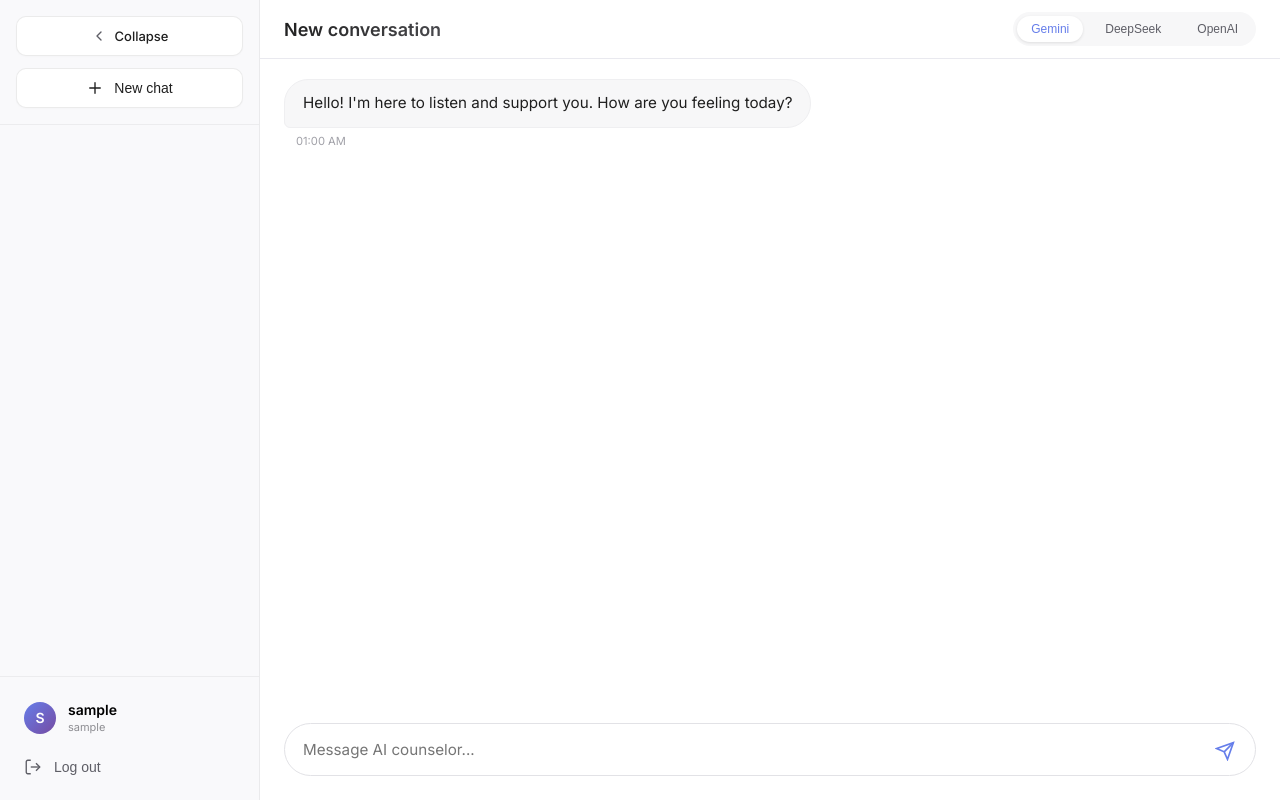
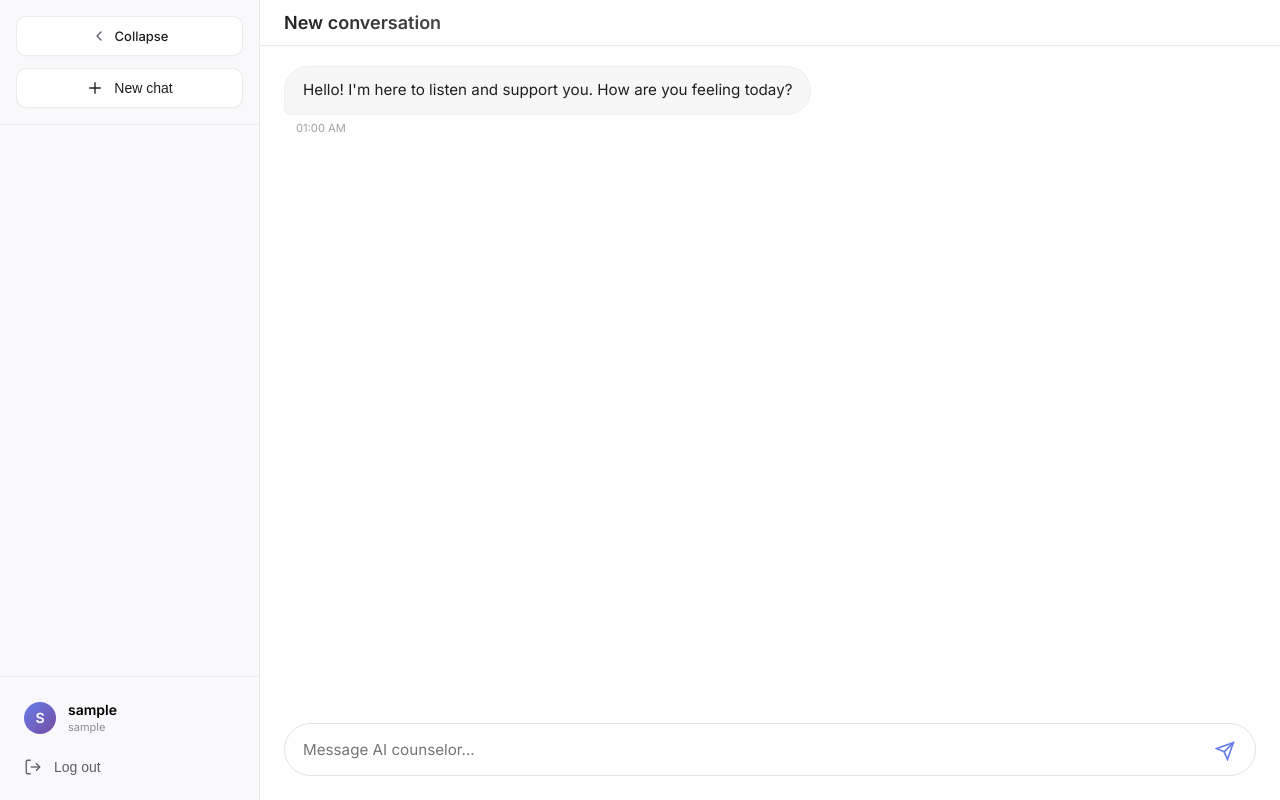
Before and after one commit to Jacob7179/Intelligence-Mental-Health-Chatbot, a Flask app: page / in a window 1280 px wide. Run offline with Flask 3, Linux system fonts and the light colour scheme; the visitor is signed in with stand-in values (Sample User, id 1); data that the repository does not hold is empty.

Commit message:
Remove switch api key function and improve emotion detection.

```diff
--- a/app.py
+++ b/app.py
@@ -113,12 +113,7 @@ label_encoder = None
 
 # API Configuration
 GEMINI_API_KEY = os.getenv('GEMINI_API_KEY')
-DEEPSEEK_API_KEY = os.getenv('DEEPSEEK_API_KEY')
-OPENAI_API_KEY = os.getenv('OPENAI_API_KEY')
-DEFAULT_API = os.getenv('DEFAULT_API', 'gemini')
-
-# Current API selection (can be changed at runtime)
-current_api = DEFAULT_API
+current_api = DEFAULT_API = 'gemini'
 
 # Device configuration
 device = torch.device("cuda" if torch.cuda.is_available() else "cpu")
@@ -232,63 +227,106 @@ def enhanced_keyword_detection(text):
     """Enhanced keyword-based emotion detection with scoring system"""
     text_lower = text.lower()
 
+    # Check for very short positive responses first
+    short_positive = ['good', 'great', 'fine', 'ok', 'okay', 'im good', "i'm good", 'doing good', 'feeling good']
+    if text_lower in short_positive:
+        return 'happy', 0.95
+
     # Comprehensive emotion keywords with weights
     emotion_keywords = {
         'happy': {
             'primary': ['happy', 'joy', 'glad', 'wonderful', 'great', 'excited', 'amazing',
-                       'awesome', 'fantastic', 'won', 'champion', 'victory', 'success', 'celebrate',
-                       'blessed', 'grateful', 'thankful', 'delighted', 'pleased', 'thrilled',
-                       'ecstatic', 'overjoyed', 'elated', 'cheerful', 'optimistic', 'bright',
-                       'sunny', 'smile', 'laugh', 'fun', 'enjoy', 'love life', 'good day',
-                       'feel good', 'looking forward', 'can\'t wait', 'so happy', 'very happy'],
+                    'awesome', 'fantastic', 'won', 'champion', 'victory', 'success', 'celebrate',
+                    'blessed', 'grateful', 'thankful', 'delighted', 'pleased', 'thrilled',
+                    'ecstatic', 'overjoyed', 'elated', 'cheerful', 'optimistic', 'bright',
+                    'sunny', 'smile', 'laugh', 'fun', 'enjoy', 'love life', 'good day', 'good',
+                    'feel good', 'looking forward', 'can\'t wait', 'so happy', 'very happy',
+                    'bliss', 'blissful', 'content', 'satisfied', 'jubilant', 'exhilarated',
+                    'radiant', 'upbeat', 'joyful', 'playful', 'hopeful', 'lighthearted',
+                    'on cloud nine', 'over the moon', 'walking on air', 'in high spirits',
+                    'made my day', 'best day ever', 'living the dream', 'couldn\'t be happier'],
             'weight': 2
         },
         'sad': {
             'primary': ['sad', 'depressed', 'unhappy', 'down', 'cry', 'lonely', 'hurt', 'grief',
-                       'heartbroken', 'miserable', 'devastated', 'hopeless', 'despair', 'gloomy',
-                       'tears', 'weep', 'sorrow', 'pain', 'suffering', 'empty', 'lost', 'alone',
-                       'isolated', 'rejected', 'abandoned', 'worthless', 'useless', 'failure',
-                       'so sad', 'very sad', 'feeling sad'],
+                    'heartbroken', 'miserable', 'devastated', 'hopeless', 'despair', 'gloomy',
+                    'tears', 'weep', 'sorrow', 'pain', 'suffering', 'empty', 'lost', 'alone',
+                    'isolated', 'rejected', 'abandoned', 'worthless', 'useless', 'failure',
+                    'so sad', 'very sad', 'feeling sad',
+                    'gloom', 'melancholy', 'mourn', 'mourning', 'anguish', 'downcast',
+                    'dismal', 'bleak', 'heavy heart', 'heartache', 'broken', 'crushed',
+                    'defeated', 'numb', 'withdrawn', 'tearful', 'weepy', 'blue', 'feeling blue',
+                    'in a funk', 'low', 'rough day', 'can\'t stop crying', 'no energy',
+                    'what\'s the point', 'falling apart'],
             'weight': 2
         },
         'angry': {
             'primary': ['angry', 'mad', 'frustrated', 'annoyed', 'furious', 'rage', 'hate',
-                       'irritated', 'upset', 'bitter', 'resentful', 'hostile', 'aggressive',
-                       'enraged', 'livid', 'outraged', 'fuming', 'explode', 'fight', 'argue',
-                       'yell', 'scream', 'shout', 'curse', 'damn', 'hateful', 'vengeful'],
+                    'irritated', 'upset', 'bitter', 'resentful', 'hostile', 'aggressive',
+                    'enraged', 'livid', 'outraged', 'fuming', 'explode', 'fight', 'argue',
+                    'yell', 'scream', 'shout', 'curse', 'damn', 'hateful', 'vengeful',
+                    'exasperated', 'infuriated', 'incensed', 'indignant', 'irate', 'seething',
+                    'wrath', 'wrathful', 'cross', 'grumpy', 'cranky', 'pissed', 'pissed off',
+                    'fed up', 'sick of', 'boiling', 'heated', 'storming', 'bitter',
+                    'grudge', 'vengeance', 'want to scream', 'seeing red', 'blowing off steam'],
             'weight': 2
         },
         'anxious': {
             'primary': ['anxious', 'nervous', 'worried', 'stressed', 'panic', 'overwhelmed',
-                       'uneasy', 'restless', 'tense', 'apprehensive', 'dread', 'fearful',
-                       'scared', 'terrified', 'frightened', 'horrified', 'alarmed', 'panicky',
-                       'jittery', 'on edge', 'butterflies', 'heart racing', 'sweating',
-                       'worry', 'concerned', 'unease'],
+                    'uneasy', 'restless', 'tense', 'apprehensive', 'dread', 'fearful',
+                    'scared', 'terrified', 'frightened', 'horrified', 'alarmed', 'panicky',
+                    'jittery', 'on edge', 'butterflies', 'heart racing', 'sweating',
+                    'worry', 'concerned', 'unease',
+                    'distressed', 'agitated', 'frazzled', 'rattled', 'high-strung',
+                    'keyed up', 'wound up', 'freaked out', 'freaking out', 'losing sleep',
+                    'racing thoughts', 'can\'t breathe', 'impending doom', 'worst case scenario',
+                    'what if', 'overthinking', 'analysis paralysis', 'second guessing',
+                    'biting nails', 'pacing', 'dreading tomorrow'],
             'weight': 2
         },
         'fear': {
             'primary': ['scared', 'afraid', 'terrified', 'fear', 'horror', 'nightmare',
-                       'spooked', 'petrified', 'panicked', 'dreading', 'ominous', 'threatened',
-                       'danger', 'unsafe', 'vulnerable', 'exposed', 'helpless', 'trapped',
-                       'frightened', 'fearful'],
+                    'spooked', 'petrified', 'panicked', 'dreading', 'ominous', 'threatened',
+                    'danger', 'unsafe', 'vulnerable', 'exposed', 'helpless', 'trapped',
+                    'frightened', 'fearful',
+                    'paranoid', 'cowering', 'trembling', 'shaking', 'frozen', 'paralyzed',
+                    'horrifying', 'chilling', 'menacing', 'sinister', 'unease', 'creepy',
+                    'haunted', 'terrifying', 'panic-stricken', 'hysterical', 'phobia',
+                    'scared stiff', 'scared to death', 'heart in throat', 'can\'t move',
+                    'running scared', 'hiding', 'bad feeling', 'something bad will happen'],
             'weight': 2
         },
         'love': {
             'primary': ['love', 'adore', 'care', 'passion', 'affection', 'fond', 'cherish',
-                       'treasure', 'devoted', 'attached', 'romantic', 'heart', 'sweet',
-                       'kindness', 'compassion', 'empathy', 'warmth', 'caring', 'tender',
-                       'i love', 'loving'],
+                    'treasure', 'devoted', 'attached', 'romantic', 'heart', 'sweet',
+                    'kindness', 'compassion', 'empathy', 'warmth', 'caring', 'tender',
+                    'i love', 'loving',
+                    'infatuated', 'enamored', 'smitten', 'captivated', 'besotted',
+                    'worship', 'admire', 'respect deeply', 'care deeply', 'appreciate',
+                    'close to my heart', 'mean the world', 'my everything', 'forever',
+                    'soulmate', 'partner', 'my rock', 'supportive', 'gentle', 'thoughtful',
+                    'cuddle', 'hug', 'kiss', 'holding hands', 'quality time'],
             'weight': 2
         },
         'surprise': {
             'primary': ['surprised', 'shocked', 'astonished', 'amazed', 'stunned', 'speechless',
-                       'unexpected', 'startled', 'floored', 'dumbfounded', 'bewildered',
-                       'mind blown', 'unbelievable', 'incredible', 'shocking', 'sudden'],
+                    'unexpected', 'startled', 'floored', 'dumbfounded', 'bewildered',
+                    'mind blown', 'unbelievable', 'incredible', 'shocking', 'sudden',
+                    'astounded', 'flabbergasted', 'dazzled', 'awestruck', 'thunderstruck',
+                    'jaw dropped', 'caught off guard', 'out of nowhere', 'bolt from the blue',
+                    'turn of events', 'whirlwind', 'who would have thought', 'no way',
+                    'are you serious', 'stop it', 'you\'re kidding', 'impossible',
+                    'how is that possible', 'staggering', 'mind-boggling'],
             'weight': 1.5
         },
         'neutral': {
             'primary': ['okay', 'fine', 'alright', 'so-so', 'nothing special', 'as usual',
-                       'normal', 'regular', 'typical', 'standard', 'common'],
+                    'normal', 'regular', 'typical', 'standard', 'common',
+                    'meh', 'decent', 'moderate', 'average', 'mediocre', 'unremarkable',
+                    'ordinary', 'commonplace', 'everyday', 'neutral', 'indifferent',
+                    'unbothered', 'whatever', 'don\'t care', 'no strong feelings',
+                    'go with the flow', 'same old', 'nothing new', 'business as usual',
+                    'just another day', 'nothing to report', 'could be worse'],
             'weight': 1
         }
     }
@@ -358,14 +396,28 @@ def detect_emotion(text):
     clean_text = preprocess_text(text)
     text_lower = clean_text.lower()
 
-    # PRIORITY 1: Use enhanced keyword detection (more reliable for specific emotions)
-    keyword_emotion, keyword_confidence = enhanced_keyword_detection(clean_text)
+    # PRIORITY 0: Check for positive affirmations FIRST (before anything else)
+    positive_affirmations = [
+        r'\bgood\b', r'\bgreat\b', r'\bfine\b', r'\bokay\b', r'\bok\b', r'\bhi\b',
+        r'\bhappy\b', r'\bglad\b', r'\bjoy\b', r'\bwonderful\b', r'\bawesome\b' r'\bgreeting\b',
+        r'\bdoing well\b', r'\bfeeling good\b', r"\bm good\b", r"\bm fine\b"
+    ]
+
+    for pattern in positive_affirmations:
+        if re.search(pattern, text_lower):
+            # Check if it's NOT negated
+            if not re.search(rf'not\s+{pattern}|n\'t\s+{pattern}', text_lower):
+                return 'happy', 0.95
 
     # Special case: "happy" detection - if user explicitly says "happy", it should be HAPPY
     if re.search(r'\bhappy\b', text_lower) or re.search(r'\bglad\b', text_lower) or re.search(r'\bjoy\b', text_lower):
         if 'sad' not in text_lower and 'unhappy' not in text_lower:
             return 'happy', 0.95
 
+    # Special case: "good" or similar short positive responses
+    if text_lower in ['good', 'great', 'fine', 'ok', 'okay', 'doing good', 'im good', "i'm good", 'feeling good']:
+        return 'happy', 0.95
+
     # Special case: "sad" detection
     if re.search(r'\bsad\b', text_lower) or re.search(r'\bdepressed\b', text_lower):
         return 'sad', 0.95
@@ -381,6 +433,9 @@ def detect_emotion(text):
     # Special case: "love" detection
     if re.search(r'\blove\b', text_lower) or re.search(r'\badore\b', text_lower):
         return 'love', 0.95
+
+    # PRIORITY 1: Use enhanced keyword detection (more reliable for specific emotions)
+    keyword_emotion, keyword_confidence = enhanced_keyword_detection(clean_text)
 
     # If keyword confidence is high (>0.7), use keyword detection
     if keyword_confidence > 0.7:
@@ -469,70 +524,6 @@ def generate_response_with_gemini(user_input, emotion, confidence):
 
     except Exception as e:
         print(f"Gemini API error: {e}")
-        return None
-
-def generate_response_with_deepseek(user_input, emotion, confidence):
-    """Generate response using DeepSeek API"""
-    try:
-        url = "https://api.deepseek.com/v1/chat/completions"
-        headers = {
-            "Authorization": f"Bearer {DEEPSEEK_API_KEY}",
-            "Content-Type": "application/json"
-        }
-
-        data = {
-            "model": "deepseek-chat",
-            "messages": [
-                {
-                    "role": "system",
-                    "content": f"You are a compassionate mental health counselor. The user is feeling {emotion}."
-                },
-                {
-                    "role": "user",
-                    "content": user_input
-                }
-            ],
-            "temperature": 0.7,
-            "max_tokens": 150
-        }
-
-        response = requests.post(url, headers=headers, json=data, timeout=10)
-        if response.status_code == 200:
-            result = response.json()
-            return result['choices'][0]['message']['content'].strip()
-        else:
-            print(f"DeepSeek API error: {response.status_code}")
-            return None
-
-    except Exception as e:
-        print(f"DeepSeek API error: {e}")
-        return None
-
-def generate_response_with_openai(user_input, emotion, confidence):
-    """Generate response using OpenAI API"""
-    try:
-        client = OpenAI(api_key=OPENAI_API_KEY)
-
-        response = client.chat.completions.create(
-            model="gpt-3.5-turbo",
-            messages=[
-                {
-                    "role": "system",
-                    "content": f"You are a compassionate mental health counselor. The user is feeling {emotion}."
-                },
-                {
-                    "role": "user",
-                    "content": user_input
-                }
-            ],
-            temperature=0.7,
-            max_tokens=150
-        )
-
-        return response.choices[0].message.content.strip()
-
-    except Exception as e:
-        print(f"OpenAI API error: {e}")
         return None
 
 def generate_response_with_fallback(user_input, emotion, confidence):
@@ -777,10 +768,6 @@ def generate_response(user_input, emotion, confidence):
 
     if current_api == 'gemini' and GEMINI_API_KEY:
         response = generate_response_with_gemini(user_input, emotion, confidence)
-    elif current_api == 'deepseek' and DEEPSEEK_API_KEY:
-        response = generate_response_with_deepseek(user_input, emotion, confidence)
-    elif current_api == 'openai' and OPENAI_API_KEY:
-        response = generate_response_with_openai(user_input, emotion, confidence)
 
     # Fallback to template if API fails
     if not response:
@@ -799,23 +786,7 @@ emotion_loaded = load_emotion_model()
 # Initialize MongoDB
 mongodb_connected = init_mongodb()
 
-# Check API availability
-apis_available = []
-if GEMINI_API_KEY:
-    apis_available.append('gemini')
-if DEEPSEEK_API_KEY:
-    apis_available.append('deepseek')
-if OPENAI_API_KEY:
-    apis_available.append('openai')
-
-print(f"\n🔑 Available APIs: {', '.join(apis_available) if apis_available else 'None'}")
-print(f"🎯 Current API: {current_api}")
-print(f"📊 Emotion model: {'✓ Loaded' if emotion_loaded else '⚠️ Using keyword-based detection'}")
-print(f"💾 Storage: {'✓ MongoDB Connected' if mongodb_connected else '⚠️ Using in-memory storage (data will not persist after restart)'}")
-
-if not apis_available:
-    print("\n⚠️ WARNING: No API keys found! Please add at least one API key to .env file")
-    print("   The chatbot will use fallback template responses.")
+print(f"\n🔑 Gemini API: {'✓ Configured' if GEMINI_API_KEY else '⚠️ Not configured'}")
 
 print("\n" + "="*60)
 print("SERVER STARTING...")
@@ -1122,7 +1093,7 @@ def chat():
         print(f"🎭 Detected emotion: {emotion.upper()} (confidence: {confidence:.2%})")
 
         # Generate response using API
-        api_used = current_api if (GEMINI_API_KEY or DEEPSEEK_API_KEY or OPENAI_API_KEY) else 'fallback'
+        api_used = 'gemini' if GEMINI_API_KEY else 'fallback'
         response = generate_response(user_message, emotion, confidence)
         print(f"🤖 Response: {response[:150]}...")
 
@@ -1154,44 +1125,13 @@ def chat():
         traceback.print_exc()
         return jsonify({'error': str(e)}), 500
 
-@app.route('/api/switch-api', methods=['POST'])
-@login_required
-def switch_api():
-    """Endpoint to switch between different APIs"""
-    global current_api
-
-    data = request.json
-    new_api = data.get('api', '').lower()
-
-    if new_api in ['gemini', 'deepseek', 'openai']:
-        # Check if API key exists
-        if new_api == 'gemini' and not GEMINI_API_KEY:
-            return jsonify({'error': 'Gemini API key not configured'}), 400
-        elif new_api == 'deepseek' and not DEEPSEEK_API_KEY:
-            return jsonify({'error': 'DeepSeek API key not configured'}), 400
-        elif new_api == 'openai' and not OPENAI_API_KEY:
-            return jsonify({'error': 'OpenAI API key not configured'}), 400
-
-        current_api = new_api
-        return jsonify({
-            'status': 'success',
-            'current_api': current_api,
-            'message': f'Switched to {current_api.upper()} API'
-        })
-    else:
-        return jsonify({'error': 'Invalid API. Use gemini, deepseek, or openai'}), 400
-
 @app.route('/api/get-api-status', methods=['GET'])
 @login_required
 def get_api_status():
-    """Get current API status and available APIs"""
+    """Get current API status"""
     return jsonify({
-        'current_api': current_api,
-        'available_apis': {
-            'gemini': bool(GEMINI_API_KEY),
-            'deepseek': bool(DEEPSEEK_API_KEY),
-            'openai': bool(OPENAI_API_KEY)
-        },
+        'current_api': 'gemini',
+        'gemini_configured': bool(GEMINI_API_KEY),
         'emotion_model_loaded': emotion_loaded,
         'mongodb_connected': is_mongodb_connected()
     })
--- a/templates/chat.html
+++ b/templates/chat.html
@@ -406,38 +406,6 @@
             color: transparent;
         }
 
-        .chat-info {
-            display: flex;
-            gap: 12px;
-            align-items: center;
-        }
-
-        .api-selector {
-            display: flex;
-            gap: 8px;
-            background: #f7f7f8;
-            padding: 4px;
-            border-radius: 30px;
-        }
-
-        .api-btn {
-            border: none;
-            background: transparent;
-            padding: 6px 14px;
-            border-radius: 30px;
-            font-size: 12px;
-            font-weight: 500;
-            cursor: pointer;
-            transition: all 0.2s;
-            color: #5e5e66;
-        }
-
-        .api-btn.active {
-            background: white;
-            color: #667eea;
-            box-shadow: 0 1px 3px rgba(0,0,0,0.1);
-        }
-
         /* Chat messages */
         .chat-messages {
             flex: 1;
@@ -760,13 +728,6 @@
             <button class="mobile-menu-btn" onclick="toggleMobileSidebar()">☰</button>
             <div class="chat-title-section">
                 <h2 id="currentChatTitle">New conversation</h2>
-            </div>
-            <div class="chat-info">
-                <div class="api-selector" id="apiSelector">
-                    <button class="api-btn" data-api="gemini">Gemini</button>
-                    <button class="api-btn" data-api="deepseek">DeepSeek</button>
-                    <button class="api-btn" data-api="openai">OpenAI</button>
-                </div>
             </div>
         </div>
 
@@ -1315,25 +1276,6 @@
         window.location.href = '/login';
     }
 
-    async function switchAPI(api) {
-        await fetch('/api/switch-api', {
-            method: 'POST',
-            headers: { 'Content-Type': 'application/json' },
-            body: JSON.stringify({ api })
-        });
-        document.querySelectorAll('.api-btn').forEach(btn => btn.classList.remove('active'));
-        document.querySelector(`.api-btn[data-api="${api}"]`).classList.add('active');
-        showToast(`Switched to ${api.toUpperCase()}`);
-    }
-
-    async function loadAPIStatus() {
-        const res = await fetch('/api/get-api-status');
-        const data = await res.json();
-        document.querySelectorAll('.api-btn').forEach(btn => {
-            btn.classList.toggle('active', btn.dataset.api === data.current_api);
-        });
-    }
-
     // Event listeners
     document.getElementById('sendBtn').addEventListener('click', sendMessage);
 
@@ -1349,8 +1291,6 @@
             sendMessage();
         }
     });
-
-    document.querySelectorAll('.api-btn').forEach(btn => btn.addEventListener('click', () => switchAPI(btn.dataset.api)));
 
     window.addEventListener('popstate', async () => {
         const id = getUrlParameter('conversation_id');
@@ -1371,7 +1311,6 @@
         if (await checkAuth()) {
             loadSidebarState();
             await loadConversations();
-            await loadAPIStatus();
             const urlId = getUrlParameter('conversation_id');
             if (urlId) await loadConversation(urlId);
             else startNewChat();
```
